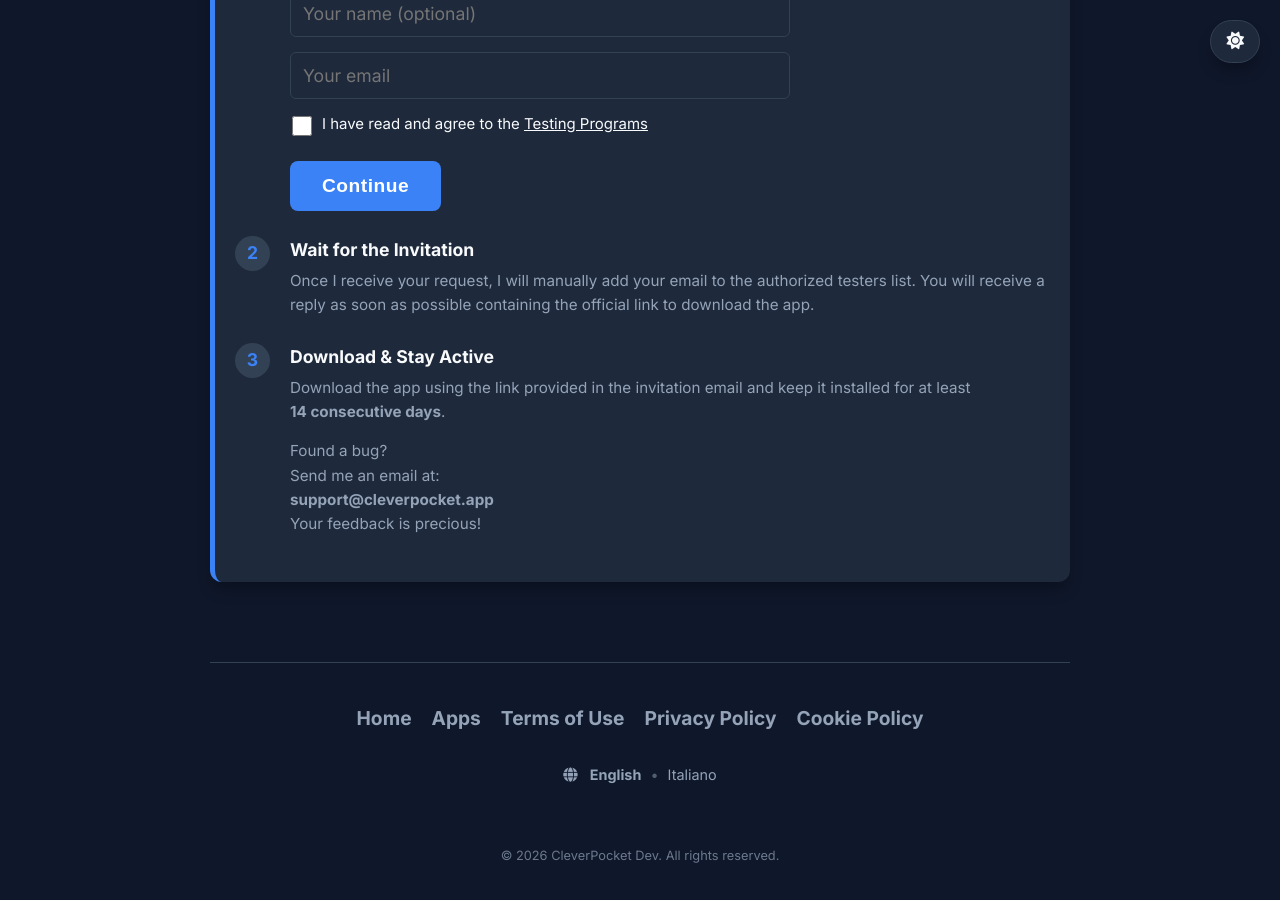
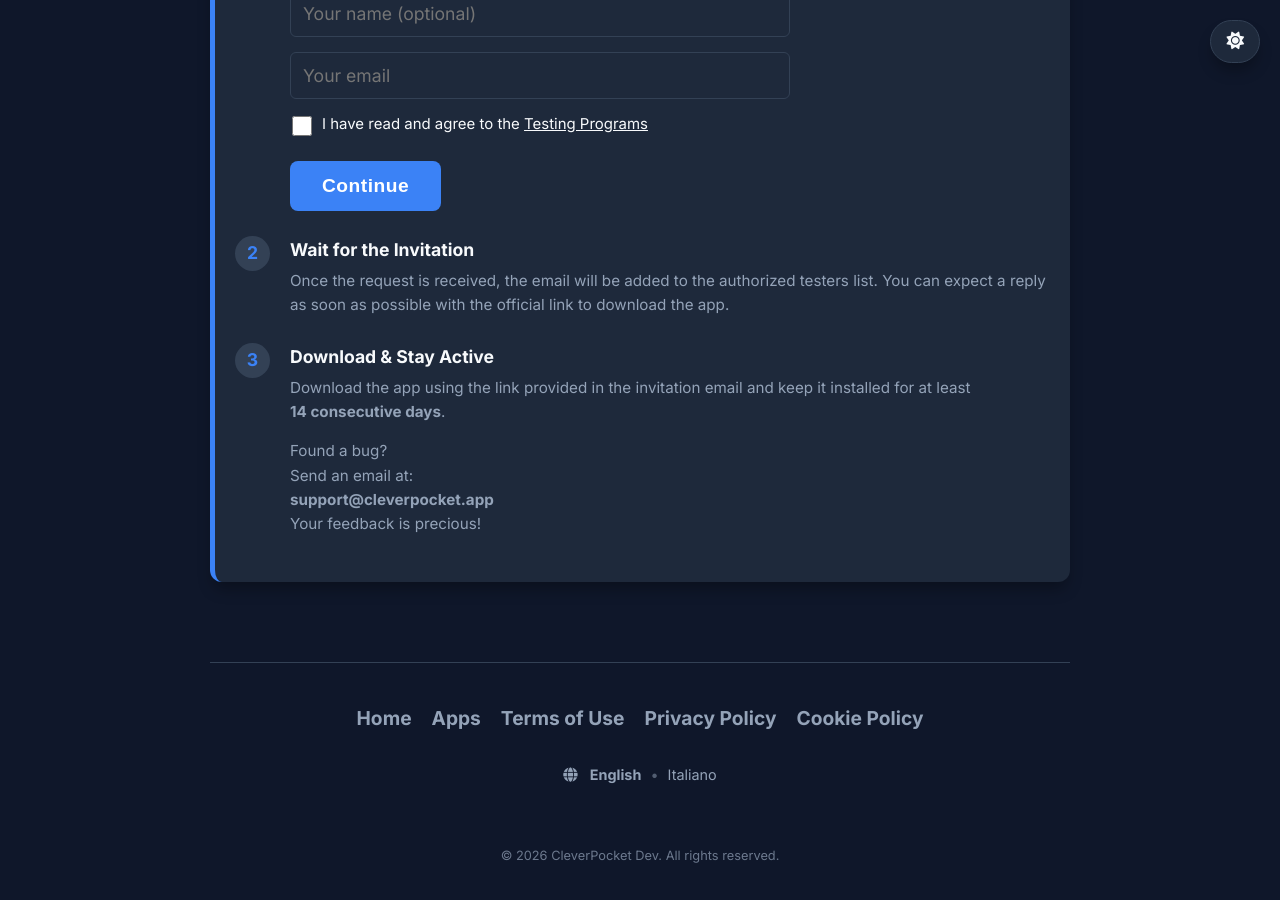
Before and after one commit to digitalcreat0r/sitoweb, a Jekyll site: the page built from _apps/screenrest.md, in a window 1280 px wide and 900 px high, scrolled down 2049 px. Built offline with Jekyll 4.4.1, drawn with Linux system fonts in a browser that asks for light colours.

Commit message:
aggiornamento

```diff
--- a/_data/en.yml
+++ b/_data/en.yml
@@ -52,13 +52,13 @@ error_terms: "You must agree to the Testing Programs to continue."
 
 # Step 2: Attesa
 step2_title: "Wait for the Invitation"
-step2_desc: "Once I receive your request, I will manually add your email to the authorized testers list. You will receive a reply as soon as possible containing the official link to download the app."
+step2_desc: "Once the request is received, the email will be added to the authorized testers list. You can expect a reply as soon as possible with the official link to download the app."
 
 # Step 3: Installazione
 step3_title: "Download & Stay Active"
 step3_desc: "Download the app using the link provided in the invitation email and keep it installed for at least <strong>14&nbsp;consecutive&nbsp;days</strong>."
 found_bug: "Found a bug?"
-send_email: "Send me an email at:"
+send_email: "Send an email at:"
 feedback_precious: "Your feedback is precious!"
 
 # Elementi UI App Specifici (Titoli delle sezioni)
--- a/_data/it.yml
+++ b/_data/it.yml
@@ -52,13 +52,13 @@
 
 # Step 2: Attesa
 step2_title: "Attendi l'Invito"
-step2_desc: "Una volta ricevuta la tua richiesta, aggiungerò manualmente la tua email all'elenco dei tester autorizzati. Riceverai una risposta il prima possibile contenente il link ufficiale per scaricare l'app."
+step2_desc: "Una volta ricevuta la richiesta, l'indirizzo email verrà aggiunto alla lista dei tester autorizzati. Riceverai quanto prima una risposta contenente il link ufficiale per scaricare l'app."
 
 # Step 3: Installazione
 step3_title: "Scarica e Resta Attivo"
 step3_desc: "Scarica l'app utilizzando il link fornito nell'email di invito e tienila installata per almeno <strong>14&nbsp;giorni&nbsp;consecutivi</strong>."
 found_bug: "Trovato un bug?"
-send_email: "Inviami un'email a:"
+send_email: "Invia un'email a:"
 feedback_precious: "Il tuo feedback è prezioso!"
 
 # Elementi UI App Specifici (Titoli delle sezioni)
```
